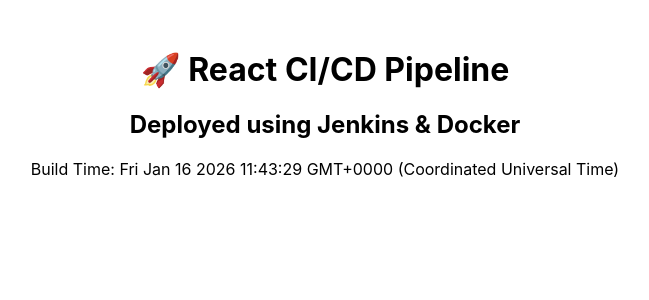
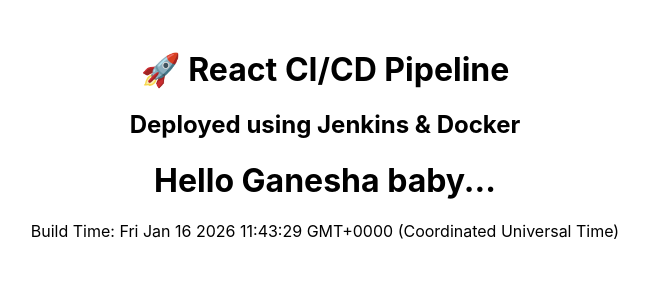
Before and after one commit to ganesha2208/AWS_FirstReact, a React (Create React App) app in the folder hello-ganesha/: page / in a window 1280 px wide. Shown: the top 300 px of the page, without its empty margins (315-964 px from the left). Built offline with nearby package versions, Linux system fonts and the light colour scheme.

Commit message:
App.js updated

```diff
--- a/hello-ganesha/src/App.js
+++ b/hello-ganesha/src/App.js
@@ -3,6 +3,7 @@
     <div style={{ textAlign: "center", marginTop: "50px" }}>
       <h1>🚀 React CI/CD Pipeline</h1>
       <h2>Deployed using Jenkins & Docker</h2>
+	  <h1>Hello Ganesha baby...</h1>
       <p>Build Time: {new Date().toString()}</p>
     </div>
   );
```
Also changed, not shown: 2 other files (tests, documents, lock files or other folders).
